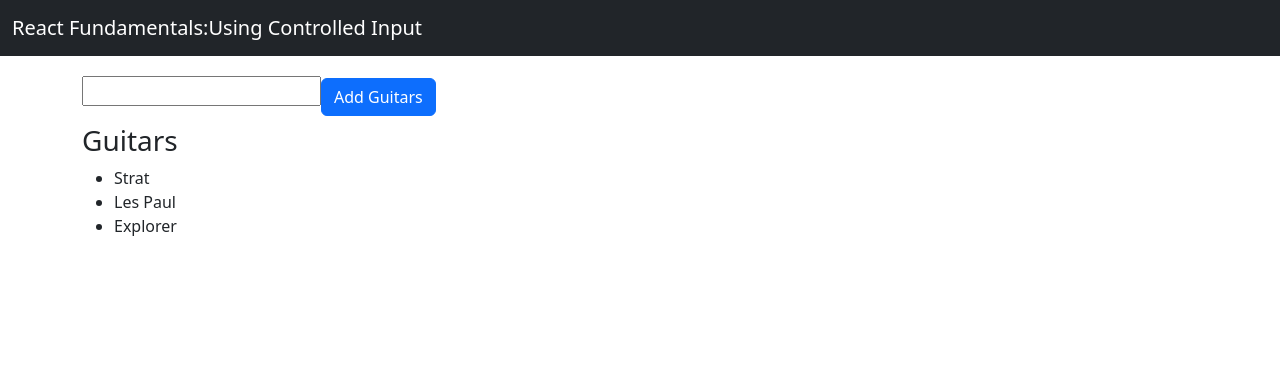
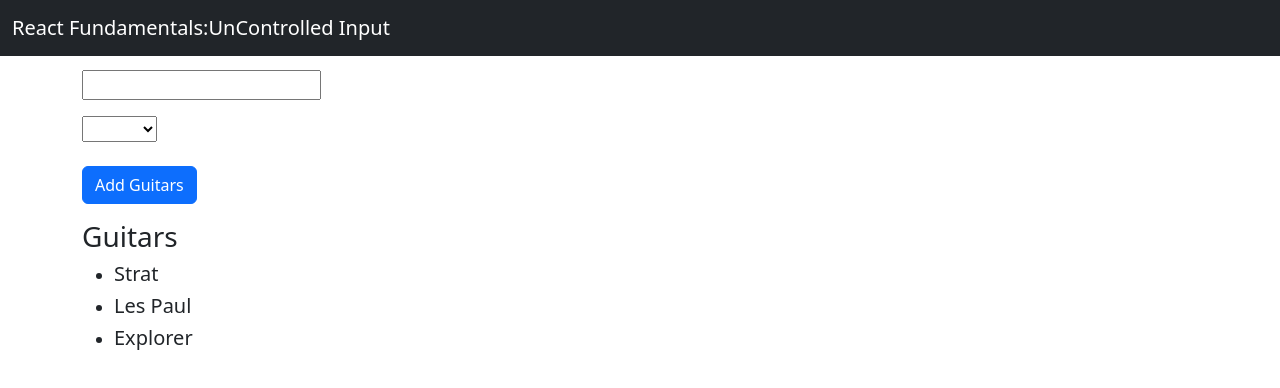
Before and after one commit to Level237/react-fundamentals, a React (Create React App) app: page / in a window 1280 px wide. Shown: the top 388 px of the page. Built offline with nearby package versions, Linux system fonts and the light colour scheme.

Commit message:
UnControlled Input

```diff
--- /dev/null
+++ b/src/AddItem.js
@@ -0,0 +1,71 @@
+import React from "react";
+
+
+class AddItem extends React.Component{
+
+    constructor(props){
+        super(props);
+
+        this.guitarName=React.createRef(null);
+        this.guitarMaker=React.createRef(null);
+
+        this.handleClick=this.handleClick.bind(this);
+
+    }
+
+
+
+
+    handleClick(e){
+        e.preventDefault();
+        let title=this.guitarName.current.value;
+        let text=this.guitarMaker.current.value;
+
+        this.props.onSubmit({
+            title,
+            text,
+        });
+        this.guitarName.current.value='';
+        this.guitarMaker.current.value='';
+        this.guitarMaker.current.focus();
+
+        // Add Text to the Array
+    }
+
+    render(){
+        return(
+            <>
+
+                <div className="pt-3 pb-2">
+                <form>
+                    <div className="mb-3">
+                        <input type="text"
+                            className="form-control-inline"
+                            ref={this.guitarName}
+                            >
+
+                            </input>
+                    </div>
+
+                    <div className="mb-3">
+                    <select ref={this.guitarMaker}>
+                            <option value=""></option>
+                            <option value="PRS">PRS</option>
+                            <option value="Fender">Fender</option>
+                            <option value="Gibson">Gibson</option>
+                        </select>
+                    </div>
+
+
+
+                        <button className="btn btn-primary mt-2" onClick={this.handleClick}>{this.props.buttonText}</button>
+                    </form>
+                </div>
+               <h3>{this.props.title}</h3>
+
+            </>
+       );
+    }
+}
+
+export default AddItem;
--- a/src/App.js
+++ b/src/App.js
@@ -1,23 +1,28 @@
 import Navbar from "./Navbar";
-import List from "./ListClass";
-import Counter from "./CounterClass";
+import List from "./List";
+import AddItem from "./AddItem";
+import { useState } from "react";
 function App(){
 
-    const guitars=['Strat','Les Paul','Explorer'];
+    const [guitars,setGuitars]=useState([{title:'Strat'},{title:'Les Paul'},{title:'Explorer'}]);
     //let stuff=List({title:'Guitars',items:guitars})
 
+    function updateGuitars(newGuitars){
+
+        setGuitars([...guitars,newGuitars]);
+    }
     return (
         <>
-            <Navbar title="Using Controlled Input" />
+            <Navbar title="UnControlled Input" />
 
         <div className="container">
 
             {/* <Counter /> */}
-            {/* <AddItem/> */}
+            <AddItem buttonText="Add Guitars" onSubmit={updateGuitars} />
             <List
             title="Guitars"
             items={guitars}
-            background="danger"
+
             />
         </div>
         </>
--- a/src/List.js
+++ b/src/List.js
@@ -2,12 +2,12 @@ import ListItem from "./ListItem";
 import PropTypes from 'prop-types';
 function List(props){
     //let tempItems=props.items || [];
-    let items=props.items.map(item=><ListItem text={item}/>); //array li element
+    let items=props.items.map(item=><ListItem item={item}/>); //array li element
 
     let css=`bg-${props.background}`;
     return(
          <>
-            <h3 className={css}>{props.title}</h3>
+            <h3>{props.title}</h3>
             <ul>
                 { items}
             </ul>
--- a/src/ListItem.js
+++ b/src/ListItem.js
@@ -1,7 +1,10 @@
 function ListItem(props){
 
     return (
-        <li>{props.text}</li>
+        <li>
+            <h5>{props.item.title}</h5>
+            {props.item.text}
+        </li>
     );
 }
 export default ListItem;
```
